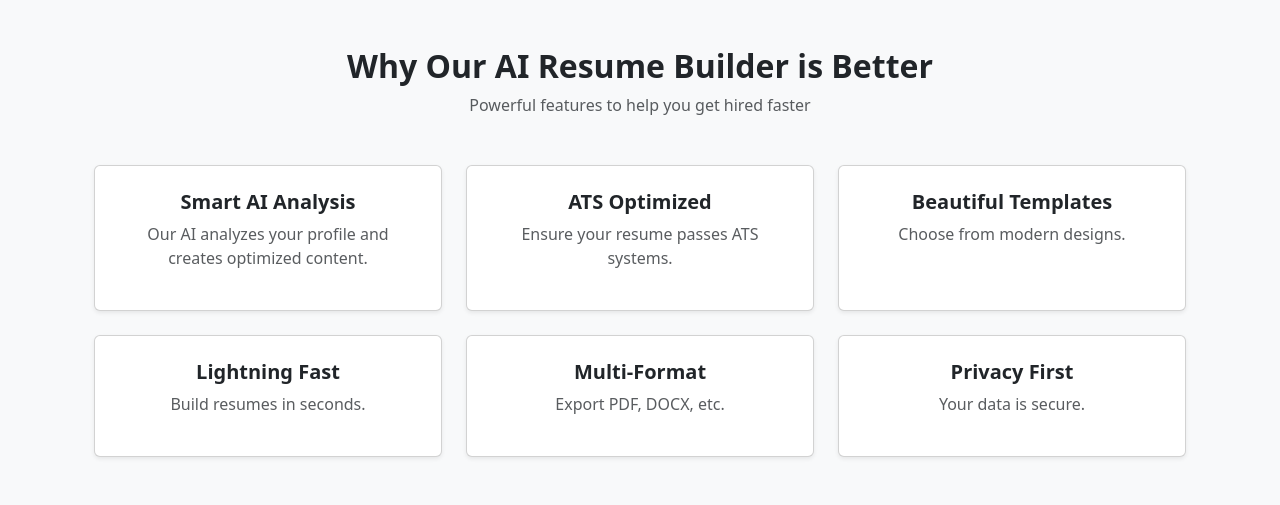
After one commit to Ri-n-jpg/AI-Resume-Builder, a Django app: page / in a window 1280 px wide. The commit adds this page. Shown: the part 581-1086 px from the top of the page. Run offline with Django 5.2, Linux system fonts and the light colour scheme.

Commit message:
updated code

```diff
--- a/ai_resume/ai_resume/urls.py
+++ b/ai_resume/ai_resume/urls.py
@@ -15,8 +15,9 @@ Including another URLconf
     2. Add a URL to urlpatterns:  path('blog/', include('blog.urls'))
 """
 from django.contrib import admin
-from django.urls import path
+from django.urls import path,include
 
 urlpatterns = [
     path('admin/', admin.site.urls),
+    path('', include('resume.urls')),
 ]
--- a/ai_resume/resume/templates/base.html
+++ b/ai_resume/resume/templates/base.html
@@ -1,10 +1,32 @@
 <!DOCTYPE html>
-<html lang="en">
+<html>
 <head>
-    <meta charset="UTF-8">
-    <title>Title</title>
+    <title>Dashboard</title>
+
+    <!-- Bootstrap CSS -->
+    <link href="https://cdn.jsdelivr.net/npm/bootstrap@5.3.0/dist/css/bootstrap.min.css" rel="stylesheet">
 </head>
-<body>
+
+<body class="bg-light">
+
+<!-- Navbar -->
+<nav class="navbar navbar-expand-lg navbar-dark bg-dark">
+  <div class="container">
+
+    <a class="navbar-brand" href="/">AI Resume</a>
+
+    <div class="ms-auto">
+      <a href="/dashboard/" class="btn btn-outline-light me-2">Dashboard</a>
+      <a href="/create/" class="btn btn-primary me-2">Create Resume</a>
+      <a href="/logout/" class="btn btn-danger">Logout</a>
+    </div>
+
+  </div>
+</nav>
+
+<div class="container mt-4">
+    {% block content %}{% endblock %}
+</div>
 
 </body>
 </html>
--- /dev/null
+++ b/ai_resume/resume/templates/home.html
@@ -0,0 +1,100 @@
+{% extends 'base.html' %}
+{% load static %}
+
+{% block content %}
+
+<!-- HERO SECTION -->
+<div style="
+    height: 500px;
+    background: linear-gradient(rgba(0,0,0,0.6), rgba(0,0,0,0.6)),
+                url('{% static 'images/your-image.png' %}');
+    background-size: cover;
+    background-position: center;
+    color: white;
+" class="d-flex align-items-center">
+
+  <div class="container text-center">
+    <h1 class="display-4 fw-bold">
+      Build Your Resume with AI 🚀
+    </h1>
+
+    <p class="mt-3">
+      Create professional, ATS-friendly resumes in minutes.
+    </p>
+
+    <a href="/dashboard/" class="btn btn-primary btn-lg mt-3">
+      Get Started
+    </a>
+  </div>
+
+</div>
+
+<!-- FEATURES SECTION -->
+<div class="container py-5">
+
+  <div class="text-center mb-5">
+    <h2 class="fw-bold">Why Our AI Resume Builder is Better</h2>
+    <p class="text-muted">Powerful features to help you get hired faster</p>
+  </div>
+
+  <div class="row g-4">
+
+    <div class="col-md-4">
+      <div class="card p-4 h-100 text-center shadow-sm">
+        <h5 class="fw-bold">Smart AI Analysis</h5>
+        <p class="text-muted">
+          Our AI analyzes your profile and creates optimized content.
+        </p>
+      </div>
+    </div>
+
+    <div class="col-md-4">
+      <div class="card p-4 h-100 text-center shadow-sm">
+        <h5 class="fw-bold">ATS Optimized</h5>
+        <p class="text-muted">
+          Ensure your resume passes ATS systems.
+        </p>
+      </div>
+    </div>
+
+    <div class="col-md-4">
+      <div class="card p-4 h-100 text-center shadow-sm">
+        <h5 class="fw-bold">Beautiful Templates</h5>
+        <p class="text-muted">
+          Choose from modern designs.
+        </p>
+      </div>
+    </div>
+
+    <div class="col-md-4">
+      <div class="card p-4 h-100 text-center shadow-sm">
+        <h5 class="fw-bold">Lightning Fast</h5>
+        <p class="text-muted">
+          Build resumes in seconds.
+        </p>
+      </div>
+    </div>
+
+    <div class="col-md-4">
+      <div class="card p-4 h-100 text-center shadow-sm">
+        <h5 class="fw-bold">Multi-Format</h5>
+        <p class="text-muted">
+          Export PDF, DOCX, etc.
+        </p>
+      </div>
+    </div>
+
+    <div class="col-md-4">
+      <div class="card p-4 h-100 text-center shadow-sm">
+        <h5 class="fw-bold">Privacy First</h5>
+        <p class="text-muted">
+          Your data is secure.
+        </p>
+      </div>
+    </div>
+
+  </div>
+
+</div>
+
+{% endblock %}
--- /dev/null
+++ b/ai_resume/resume/urls.py
@@ -0,0 +1,7 @@
+from django.urls import path
+from . import views
+urlpatterns = [
+    path('', views.home, name='home'),  # 👈 ADD THIS
+
+    path('dashboard/', views.dashboard, name='dashboard'),
+    ]
--- a/ai_resume/resume/views.py
+++ b/ai_resume/resume/views.py
@@ -1,3 +1,9 @@
-from django.shortcuts import render
-
-# Create your views here.
+from django.shortcuts import render,get_object_or_404
+from django.contrib.auth.decorators import login_required
+from .models import Resume
+def home(request):
+    return render(request, "home.html")
+@login_required
+def dashboard(request):
+    resumes = Resume.objects.filter(user=request.user)
+    return render(request, "dashboard.html", {"resumes": resumes})
```
Also changed, not shown: ai_resume/resume/templates/dashboard.html (added, +90 -0 lines), ai_resume/resume/Static/css/style.css (added), ai_resume/resume/Static/images.jpg (added).
